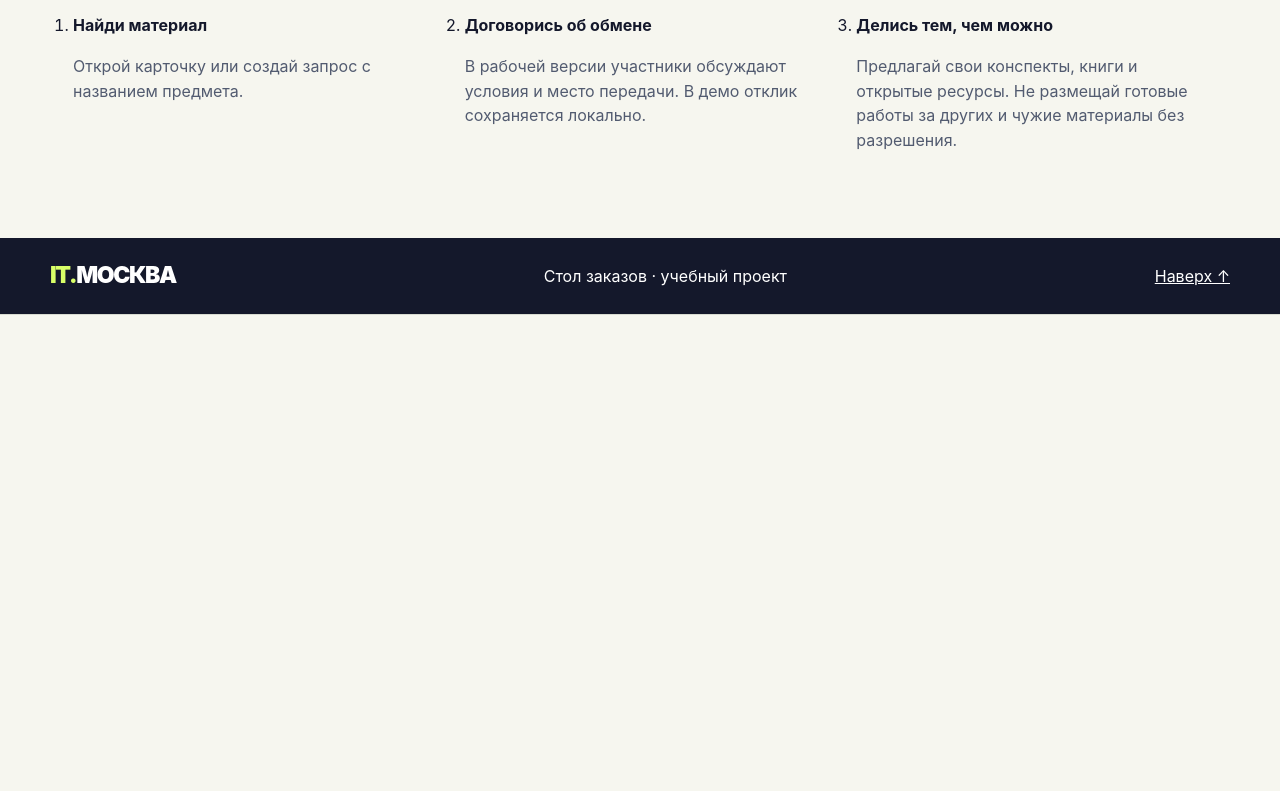
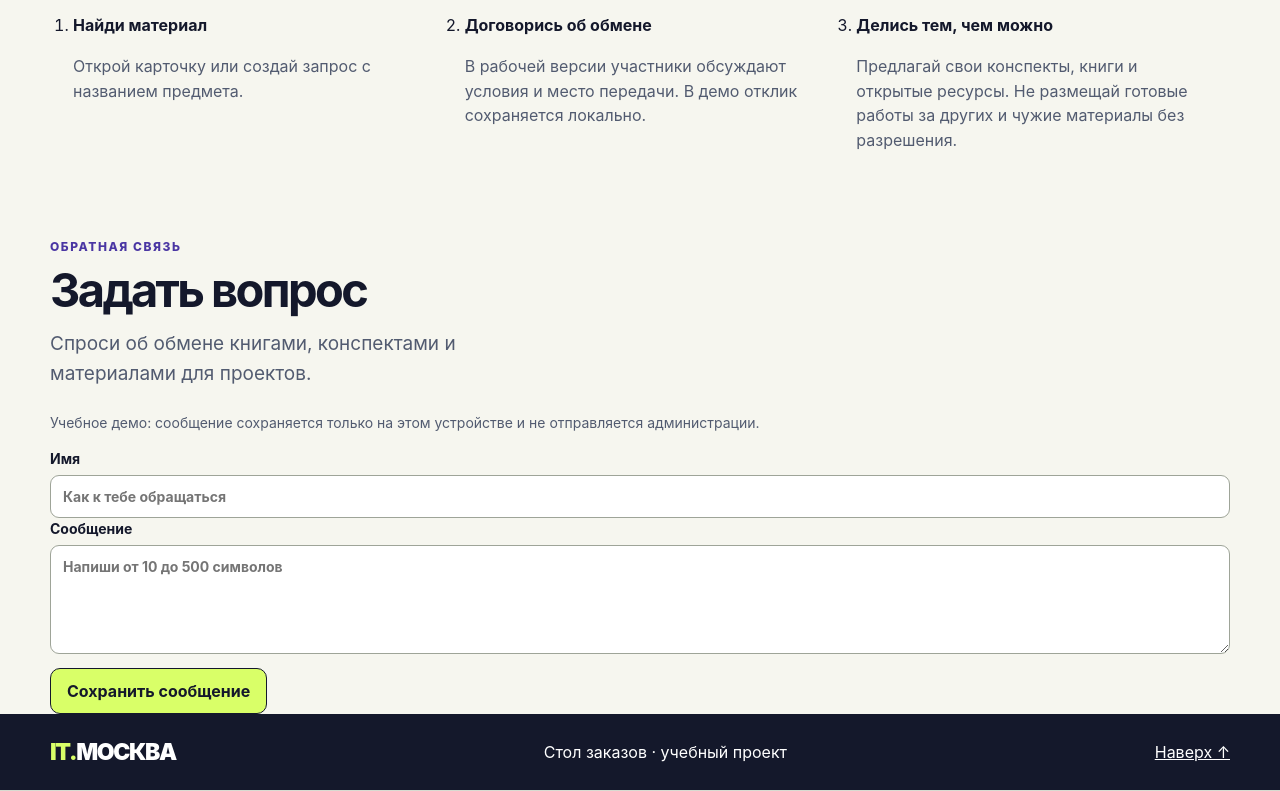
Before and after one commit to elena20102023-design/it-moscow, a plain HTML site: page it-moscow/front/index.html in a window 1280 px wide. Shown: the part 1752-2543 px from the top of the page. Before the commit the page ends 2067 px from the top, so only its background shows below. Drawn offline with Linux system fonts and the light colour scheme.

Commit message:
Add question form with accessible validation

```diff
--- a/it-moscow/front/index.html
+++ b/it-moscow/front/index.html
@@ -8,7 +8,7 @@
 </head>
 <body>
 <a class="skip" href="#main">К содержанию</a>
-<header><div class="wrap top"><a class="brand" href="#main"><span>IT.</span>МОСКВА</a><nav aria-label="Разделы"><a href="#catalog">Каталог</a><a href="#rules">Правила обмена</a></nav><button class="button primary small" type="button" data-publish>＋ Объявление</button></div></header>
+<header><div class="wrap top"><a class="brand" href="#main"><span>IT.</span>МОСКВА</a><nav aria-label="Разделы"><a href="#catalog">Каталог</a><a href="#rules">Правила обмена</a><a href="#feedback">Обратная связь</a></nav><button class="button primary small" type="button" data-publish>＋ Объявление</button></div></header>
 <main id="main">
 <section class="hero wrap" aria-labelledby="hero-title">
 <div><p class="eyebrow">СТУДЕНЧЕСКИЙ ОБМЕН</p><h1 id="hero-title">Стол заказов<br><em>проектов.</em></h1><p class="lede">Ищи учебники, делись конспектами и обменивайся материалами для проектов внутри колледжа IT.МОСКВА.</p><div class="actions"><a class="button primary" href="#catalog">Найти материалы ↓</a><button class="button" data-publish type="button">Оставить запрос</button></div></div>
@@ -23,9 +23,17 @@
 <noscript>Для работы каталога и объявлений включи JavaScript.</noscript>
 </section>
 <section class="rules wrap" id="rules"><p class="eyebrow">ПРАВИЛА ОБМЕНА</p><h2>Как это работает</h2><ol><li><strong>Найди материал</strong><p>Открой карточку или создай запрос с названием предмета.</p></li><li><strong>Договорись об обмене</strong><p>В рабочей версии участники обсуждают условия и место передачи. В демо отклик сохраняется локально.</p></li><li><strong>Делись тем, чем можно</strong><p>Предлагай свои конспекты, книги и открытые ресурсы. Не размещай готовые работы за других и чужие материалы без разрешения.</p></li></ol></section>
+<section class="feedback wrap" id="feedback" aria-labelledby="feedback-title">
+<div><p class="eyebrow">ОБРАТНАЯ СВЯЗЬ</p><h2 id="feedback-title">Задать вопрос</h2><p class="lede">Спроси об обмене книгами, конспектами и материалами для проектов.</p><p class="notice">Учебное демо: сообщение сохраняется только на этом устройстве и не отправляется администрации.</p></div>
+<form id="feedback-form" novalidate>
+
+<label>Имя<input name="name" required minlength="2" maxlength="50" autocomplete="given-name" placeholder="Как к тебе обращаться"></label>
+<label>Сообщение<textarea name="message" rows="4" required minlength="10" maxlength="500" placeholder="Напиши от 10 до 500 символов"></textarea></label>
+<p class="notice" data-feedback-note role="status"></p><button class="button primary" type="submit">Сохранить сообщение</button>
+</form></section>
 </main>
 <footer><div class="wrap top"><span class="brand"><span>IT.</span>МОСКВА</span><span>Стол заказов · учебный проект</span><a href="#main">Наверх ↑</a></div></footer>
-<dialog id="editor"><form id="publish-form">
+<dialog id="editor"><form id="publish-form" novalidate>
 <div class="dialog-top"><h2>Новое объявление</h2><button class="icon-btn" data-close type="button" aria-label="Закрыть">×</button></div>
 <label>Тип объявления<select name="type" required><option value="request">Ищу материал</option><option value="offer">Предлагаю обмен</option></select></label>
 <label>Категория<select name="category" required><option>Книги</option><option>Конспекты</option><option>Материалы</option></select></label>
```
